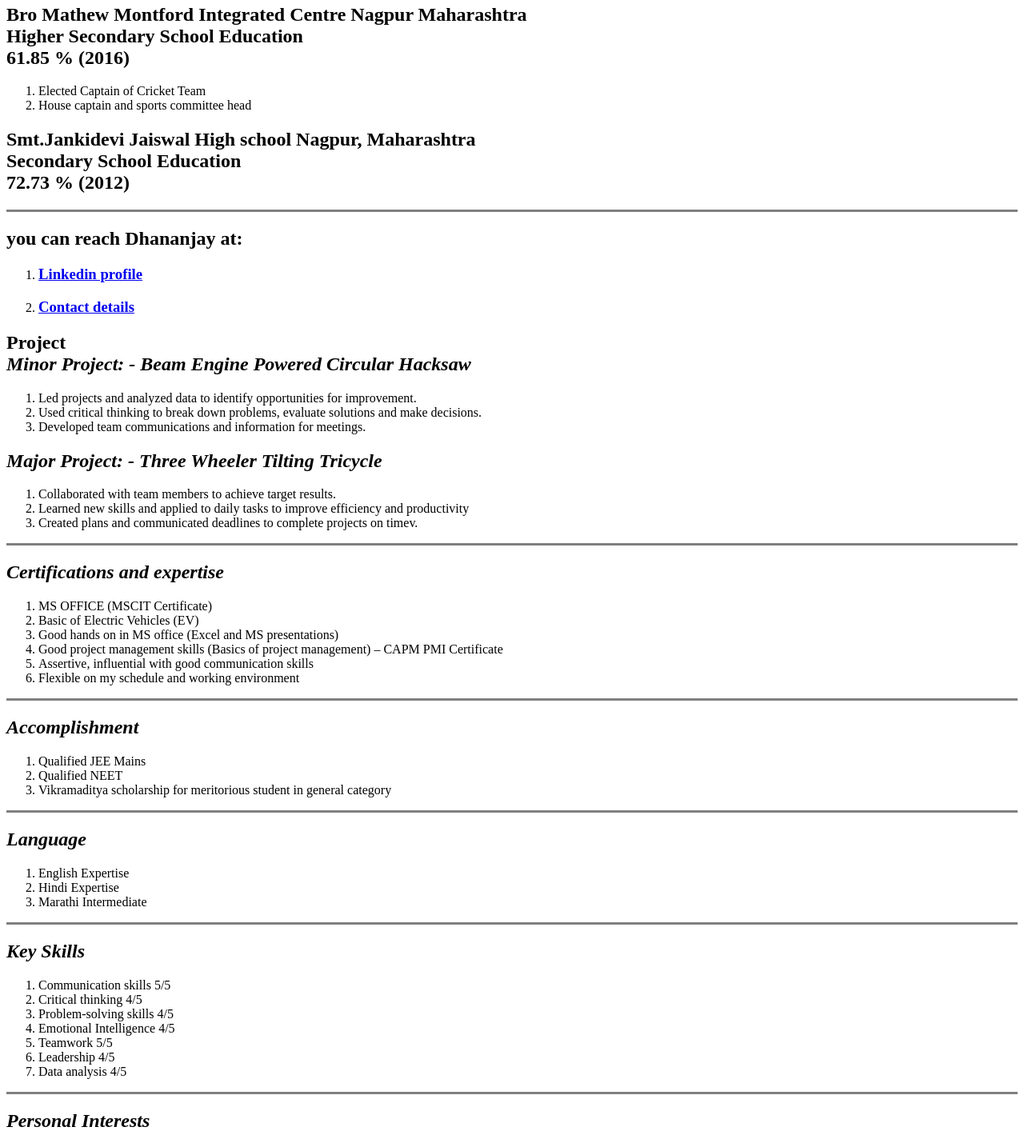
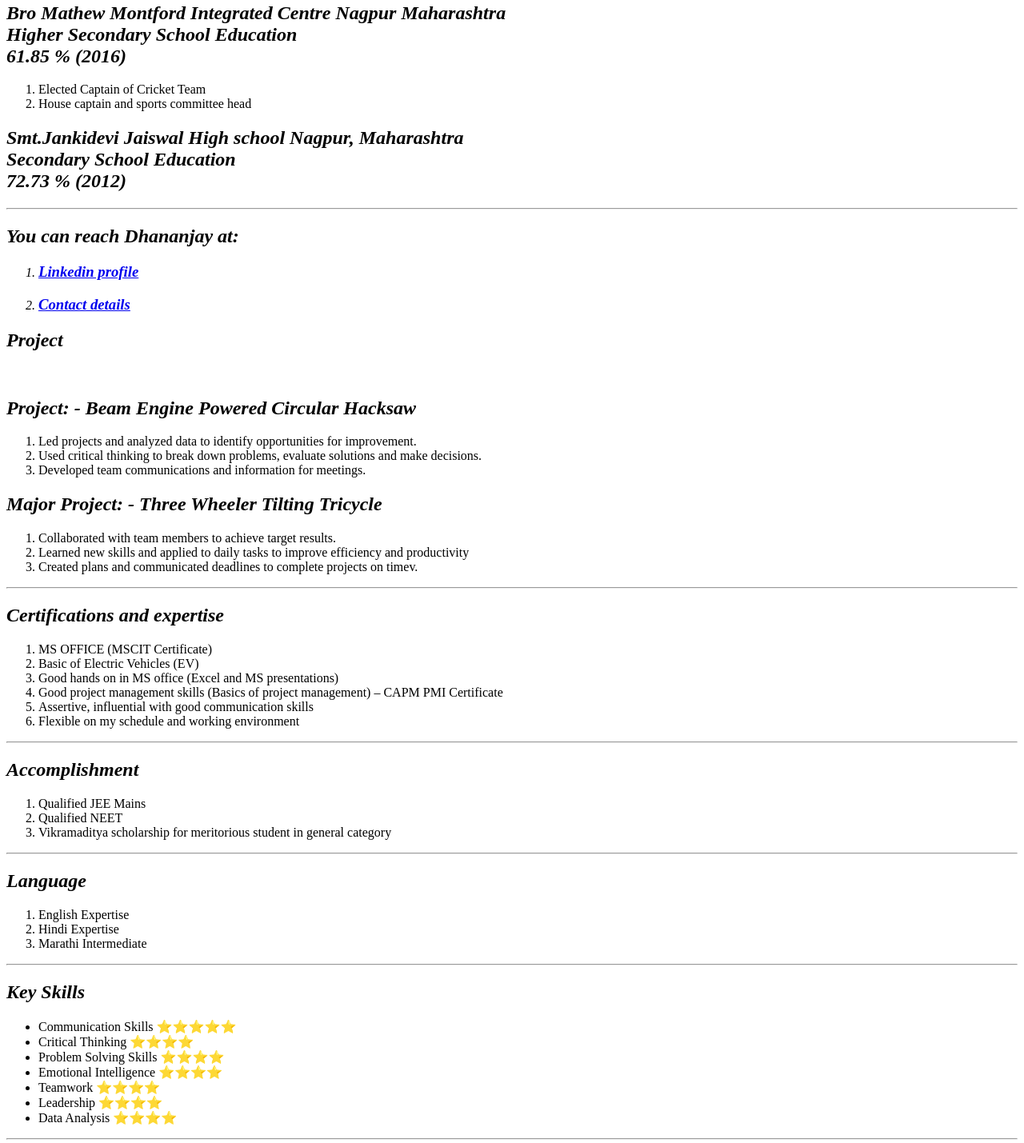
Before and after one commit to dhananjay0616me/CV, a plain HTML site: page index.html in a window 1280 px wide. Shown: the part 1012-2441 px from the top of the page at 80% size. Drawn offline with Linux system fonts and the light colour scheme.

Commit message:
updated index.html

```diff
--- a/index.html
+++ b/index.html
@@ -5,66 +5,91 @@
    <meta charset="UTF-8">
    <meta http-equiv="X-UA-Compatible" content="IE=edge">
    <meta name="viewport" content="width=device-width, initial-scale=1.0">
-   <title>😂dhananjay dwivedi profile </title>
+   <title>Dhananjay R. Dwivedi Profile </title>
+
+   <link rel="stylesheet" href="CSS/style.css">
+
+
 
 <body>
    <img src="IMG20190630173733-modified.png" alt="dhananjay profile photo" width="300" height="300">
+   <em>
       <h1>Dhananjay R.Dwivedi</h1>
+   </em>
+   <em>
+      <h3>Engineering Graduate</h3>
+   </em>
    <p>New Sahakar Nagar, Nagpur, Maharashtra (INDIA) dhananjay0616me@gmail.com | 9834601900</p>
-   <h3><b>Engineering graduate of 2020</b></h3>
 
    <h2><i>Objective </i></h2>
    <p>I am an ambitious Mechanical Engineer whose ambition is learn and grow, I am keen to work in a
       challenging and dynamic environment that helps me to discover my full potential and contribute to my organisation
    </p>
-   <hr size="3" noshade>
+   <hr>
    <h2><em>Professional Experience (Internship)</em></h2>
+   <em>
       <h3>Northern Coalfield Limited (NCL) Singrauli Madhya Pradesh 06/19 - 07/19
          <br> Engineering Intern
       </h3>
+   </em>
    <ol>
       <li>Studied Engine Maintenance and exposure to Related sub- assemblies and spares</li>
       <li>Engine spares procurement process and supply chain related challenges </li>
       <li>Worked closely with engineers and assisted with testing of heavy machinery equipment’s</li>
       <li>Prepared standard reports and documentation to communicate outcome of Internship to chief enginee</li>
    </ol>
-   <hr size="3" noshade>
-   <h2>Education</h2>
+   <hr>
+
+   <h2><em>Education</em></h2>
+   <em>
       <h2>Government Engineering College Nowgong Chhatarpur,Madhya Pradesh <br>Bachelor
          Of Engineering Mechanical Engineering<br> CGPA 7.03 (2020) </h2>
+   </em>
    <ol>
       <li> Awarded best project in the Mechanical category</li>
       <li>Presented various technical papers in tech fest </li>
    </ol>
+   <em>
       <h2>Bro Mathew Montford Integrated Centre Nagpur Maharashtra<br> Higher Secondary
          School Education <br> 61.85 % (2016)</h2>
+   </em>
    <ol>
 
       <li>Elected Captain of Cricket Team </li>
       <li>House captain and sports committee head </li>
    </ol>
+   <em>
       <h2>Smt.Jankidevi Jaiswal High school Nagpur, Maharashtra <br>Secondary School
          Education <br>72.73 % (2012)</h2>
-   <hr size="3" noshade>
+   </em>
+   <hr>
 
    <p>
-   <h2>you can reach Dhananjay at: </h2>
+      <em>
+         <h2>You can reach Dhananjay at: </h2>
+      </em>
    </p>
    <ol>
+      <em>
          <li><a href="https://www.linkedin.com/in/dhananjay-rakesh-dwivedi-b9089b20b">
                <h3>Linkedin profile</h3>
             </a></li>
+      </em>
 
 
 
       </a> </em></li>
+      <em>
          <li><a href="index3.html">
                <h3>Contact details </h3>
             </a></li>
+      </em>
    </ol>
 
-   <h2><strong> Project</strong> <br>
-      <em>Minor Project: ‐ Beam Engine Powered Circular Hacksaw </em>
+   <h2><strong><em>Project </em></strong></h2> <br>
+   <em>
+      <h2>Project: ‐ Beam Engine Powered Circular Hacksaw</h2>
+   </em>
    </h2>
    <ol>
       <li>Led projects and analyzed data to identify opportunities for improvement.</li>
@@ -79,7 +104,7 @@
       <li>Learned new skills and applied to daily tasks to improve efficiency and productivity </li>
       <li>Created plans and communicated deadlines to complete projects on timev.</li>
    </ol>
-   <hr size="3" noshade>
+   <hr>
 
    <h2><em><b>Certifications and expertise </b></em></h2>
    <ol>
@@ -91,14 +116,14 @@
       <li>Flexible on my schedule and working environment </li>
    </ol>
 
-   <hr size="3" noshade>
-   <h2> <em>Accomplishment </em> </h2>
+   <hr>
+   <h2><em>Accomplishment </em> </h2>
    <ol>
       <li> Qualified JEE Mains </li>
       <li>Qualified NEET</li>
       <li>Vikramaditya scholarship for meritorious student in general category</li>
    </ol>
-   <hr size="3" noshade>
+   <hr>
 
    <h2> <i>Language </i></h2>
    <ol>
@@ -107,21 +132,25 @@
       <li>Marathi Intermediate</li>
    </ol>
 
-   <hr size="3" noshade>
+   <hr>
 
    <h2> <em>Key Skills </em></h2>
+   <ul>
 
-   <ol>
-      <li>Communication skills 5/5 </li>
-      <Li>Critical thinking 4/5</Li>
-      <li>Problem-solving skills 4/5</li>
-      <li>Emotional Intelligence 4/5</li>
-      <li> Teamwork 5/5</li>
-      <li> Leadership 4/5</li>
-      <li> Data analysis 4/5 </li>
-   </ol>
+      <li> Communication Skills ⭐⭐⭐⭐⭐</li>
+      <li> Critical Thinking ⭐⭐⭐⭐</li>
+      <li> Problem Solving Skills ⭐⭐⭐⭐</li>
+      <li> Emotional Intelligence ⭐⭐⭐⭐ </li>
+      <li> Teamwork ⭐⭐⭐⭐</li>
+      <li>Leadership ⭐⭐⭐⭐</li>
+      <li> Data Analysis ⭐⭐⭐⭐</li>
+   </ul>
 
-   <hr size="3" noshade>
+
+
+
+
+   <hr>
    <h2> <strong><em>Personal Interests </em> </strong> </h2>
    <ol>
       <li><em>Interested in current affairs and sports (mostly outdoor) </em></li>
@@ -132,6 +161,6 @@
 
 
 </body>
-</head>
+
 
 </html>
```
Lines whose indentation alone changed are shown as unchanged.
